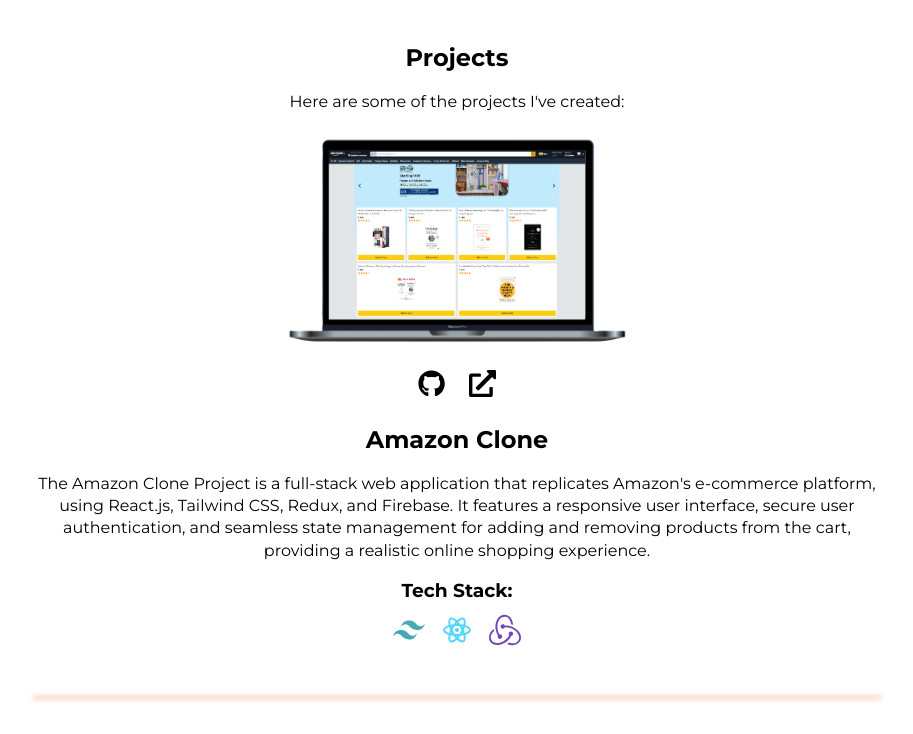
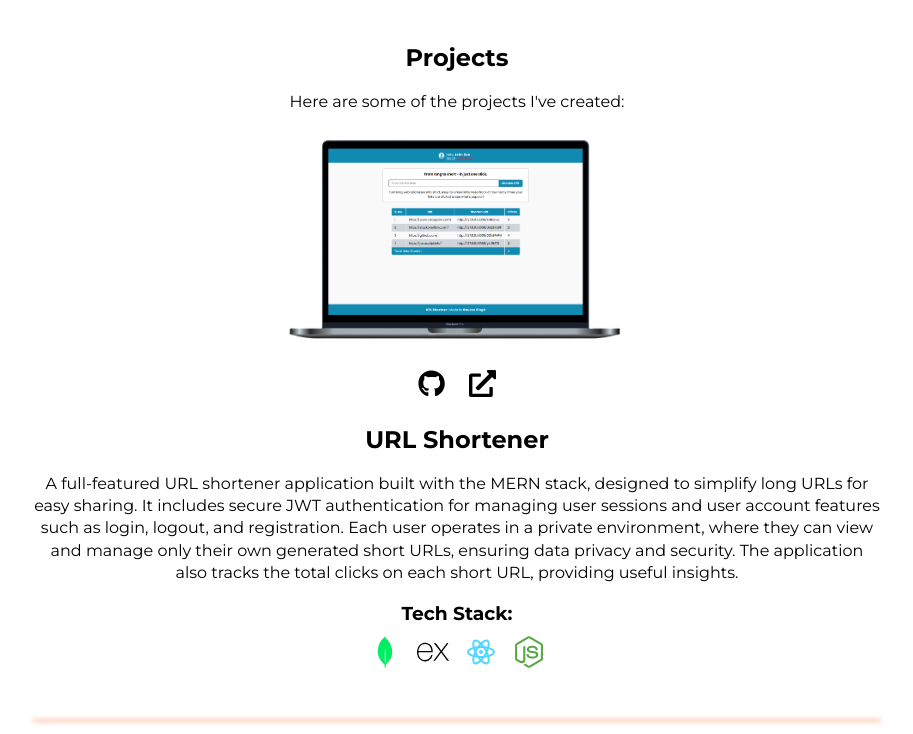
Before and after one commit to GS-GauravSingh/Portfolio, a React (Vite) app: page / in a window 1280 px wide. Shown: the part 1720-2454 px from the top of the page, without its empty margins (183-1096 px from the left). Built offline with nearby package versions, Linux system fonts and the light colour scheme; no server answers.

Commit message:
URL Shortener project added in project section.

```diff
--- a/src/components/Projects.jsx
+++ b/src/components/Projects.jsx
@@ -5,7 +5,8 @@
 import amazonUiCloneImg from "../assets/project-images/AmazonUIClone.png";
 import sortingVisualizerImg from "../assets/project-images/SortingVisualizer.png";
 import ticTacToeGameImg from "../assets/project-images/TicTacToeGame.png";
-import "../css/mediaQueries.css"
+import urlShortener from "../assets/project-images/URLShortner.png";
+import "../css/mediaQueries.css";
 
 function Projects() {
     return (
@@ -16,6 +17,21 @@
             </div>
 
             <div>
+                {/* URL Shortener - MERN Stack Project */}
+                <ProjectCard
+                    title="URL Shortener"
+                    image={urlShortener}
+                    imageAltText="Amazon Clone Project Image"
+                    imageTitle="Amazon Clone"
+                    description="A full-featured URL shortener application built with the MERN stack, designed to simplify long URLs for easy sharing. It includes secure JWT authentication for managing user sessions and user account features such as login, logout, and registration. Each user operates in a private environment, where they can view and manage only their own generated short URLs, ensuring data privacy and security. The application also tracks the total clicks on each short URL, providing useful insights."
+                    techStack={["mongodb", "expressjs", "reactjs", "nodejs"]}
+                    githubLink="https://github.com/GS-GauravSingh/URLShortner"
+                    liveLink="https://github.com/GS-GauravSingh/URLShortner"
+                />
+
+                {/* Separation */}
+                <p className="separator"></p>
+
                 {/* Amazon Clone */}
                 <ProjectCard
                     title="Amazon Clone"
```
Also changed, not shown: src/assets/project-images/URLShortner.png (added).
